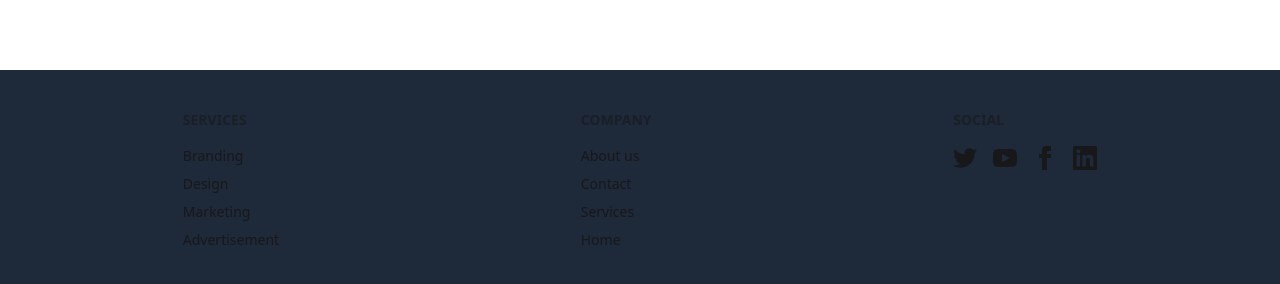
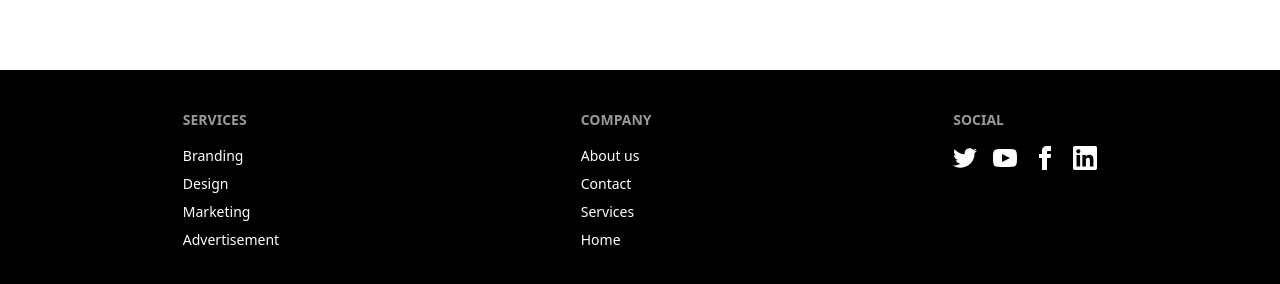
Before and after one commit to rahulpant2002/sendo, a React (Vite) app: page / in a window 1280 px wide. Shown: the part 2510-2794 px from the top of the page. Built offline with nearby package versions, Linux system fonts and the light colour scheme.

Commit message:
Footer Updated 2

```diff
--- a/src/components/Footer.jsx
+++ b/src/components/Footer.jsx
@@ -4,7 +4,7 @@ import { Link } from 'react-router-dom'
 const Footer = () => {
   return (
     <div>
-      <footer className="footer text-base-content p-10 flex justify-around bg-gray-800">
+      <footer className="footer text-white p-10 flex justify-around bg-black">
         <nav>
           <h6 className="footer-title">Services</h6>
           <a className="link link-hover">Branding</a>
```
